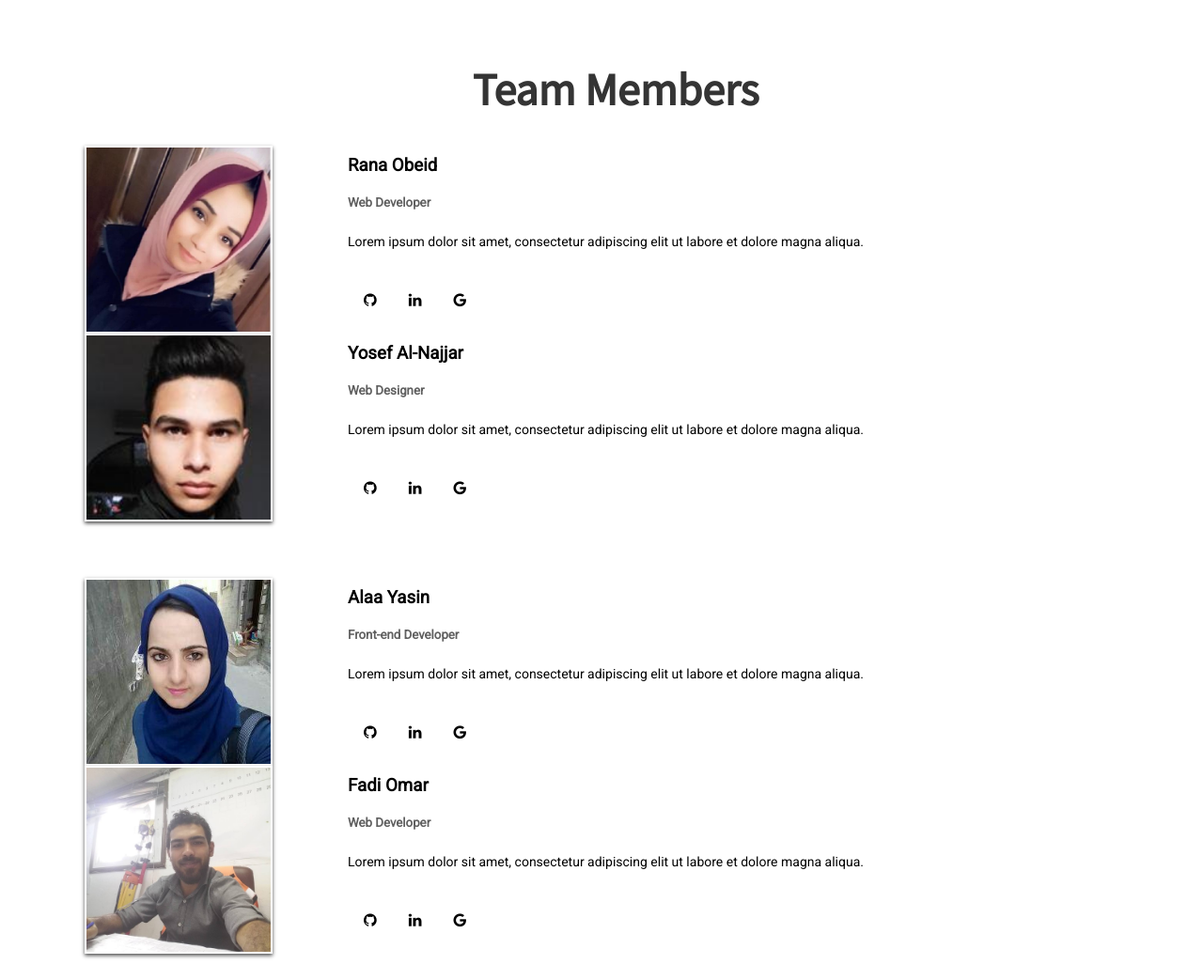
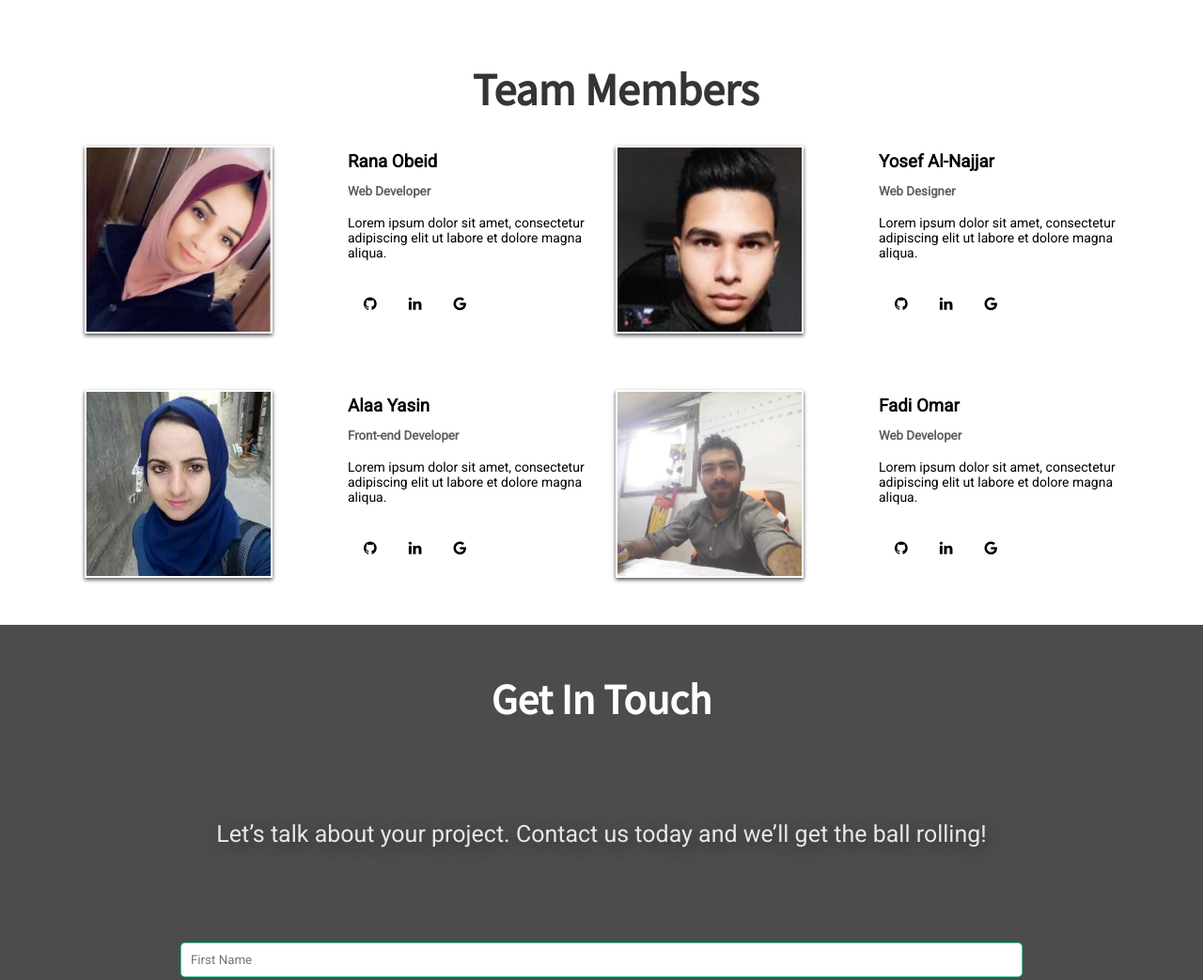
Before and after one commit to GSG-G7/code-wizards, a plain HTML site: page index.html in a window 1280 px wide. Shown: the part 1580-2623 px from the top of the page at 94% size. Drawn offline with Linux system fonts and the light colour scheme.

Commit message:
soleved issues Relates #65

```diff
--- a/index.html
+++ b/index.html
@@ -4,7 +4,7 @@
     <meta charset="UTF-8">
     <meta name="viewport" content="width=device-width, initial-scale=1.0">
     <meta http-equiv="X-UA-Compatible" content="ie=edge">
-    <title>Document</title>
+    <title>CODEWIZARDS</title>
     <link rel="stylesheet" href="style/style.css">
     <link href="https://fonts.googleapis.com/css?family=Roboto|Source+Sans+Pro&display=swap" rel="stylesheet">
     <link rel="stylesheet" href="https://cdnjs.cloudflare.com/ajax/libs/font-awesome/4.7.0/css/font-awesome.min.css">
--- a/style/style.css
+++ b/style/style.css
@@ -189,14 +189,6 @@
   text-transform: uppercase;
 }
 
-/*
-.about__heading::first-letter {
-  text-transform: uppercase;
-  font-size: 3rem;
-  padding-left: 10px;
-}
-*/
-
 .about__paragraph {
   font-family: "Roboto";
   text-align: justify;
@@ -334,7 +326,7 @@ a {
   justify-content: space-around;
   padding: 30px 60px;
   font-family: "Roboto";
-  flex-direction: column;
+
 }
 .team__member {
   display: flex;
@@ -598,5 +590,3 @@ form {
     padding: 0 20px;
     text-align: center;
 }
-
-}
```
